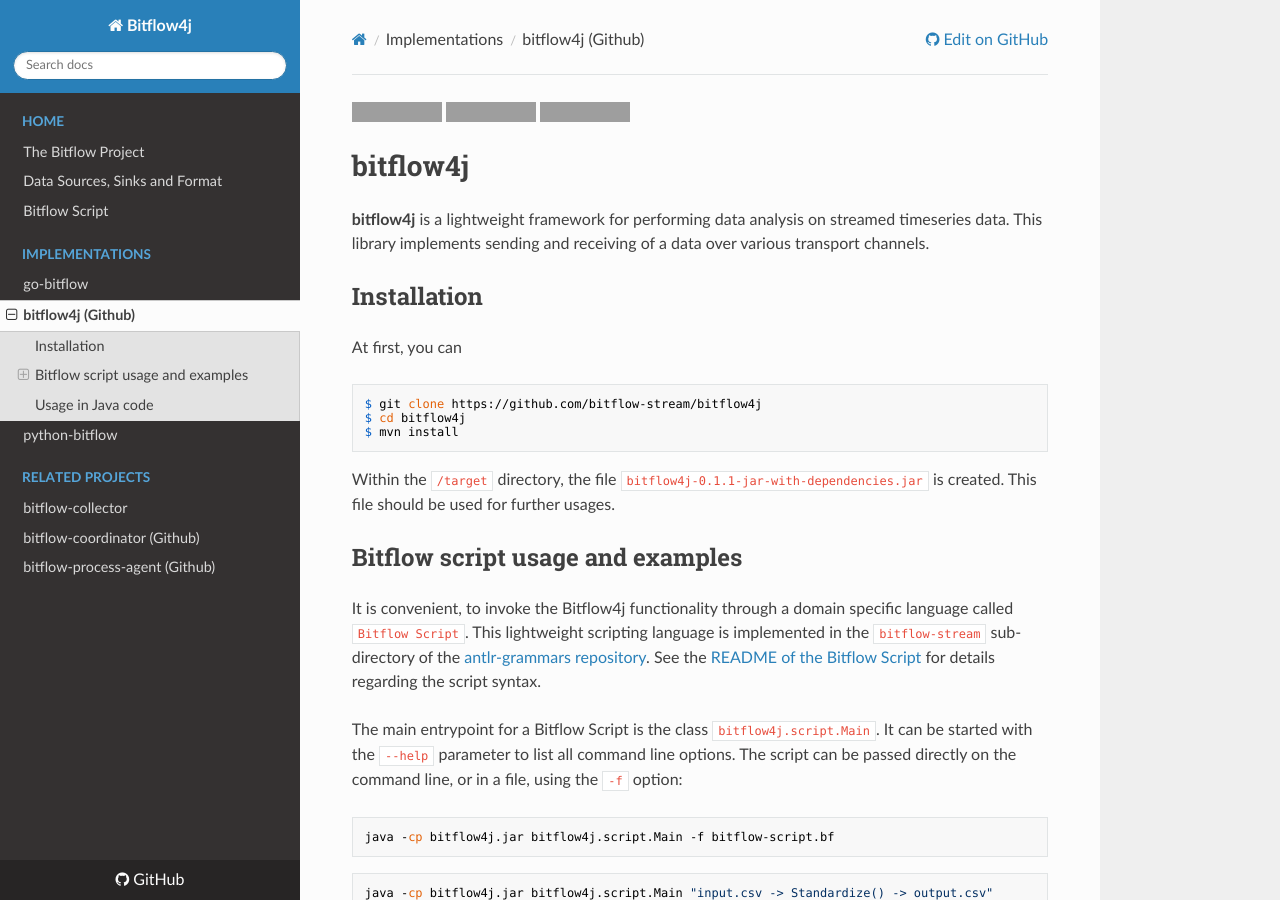
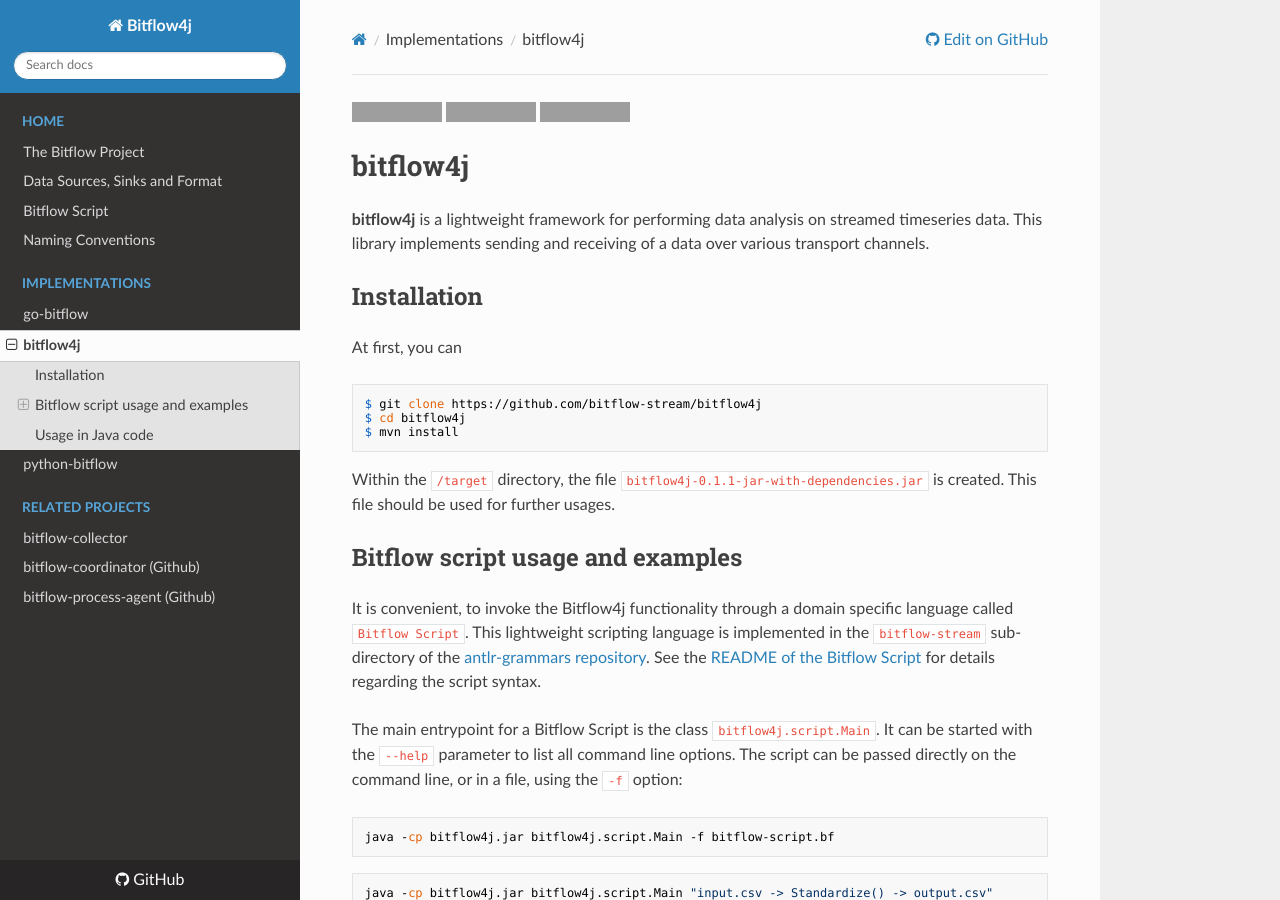
Before and after one commit to bitflow-stream/bitflow4j, an MkDocs documentation site: the page built from docs/index.md, in a window 1280 px wide and 900 px high. Built offline with MkDocs 1.6.1, drawn with Linux system fonts in a browser that asks for light colours; nearby versions of some CDN libraries; grey boxes are pictures that could not be loaded.

Commit message:
Updated mkdocs.yml

```diff
--- a/mkdocs.yml
+++ b/mkdocs.yml
@@ -1,26 +1,26 @@
-
-site_name: Bitflow4j
+markdown_extensions:
+- sane_lists
+- smarty
+- toc:
+    permalink: true
+nav:
+- Home:
+  - The Bitflow Project: https://bitflow.readthedocs.io/en/latest/
+  - Data Sources, Sinks and Format: https://bitflow.readthedocs.io/en/latest/data-format/
+  - Bitflow Script: https://bitflow.readthedocs.io/projects/bitflow-antlr-grammars/en/latest/bitflow-script/
+  - Naming Conventions: https://bitflow.readthedocs.io/en/latest/naming/
+- Implementations:
+  - go-bitflow: https://bitflow.readthedocs.io/projects/go-bitflow/en/latest/
+  - bitflow4j: index.md
+  - python-bitflow: https://bitflow.readthedocs.io/projects/python-bitflow/en/latest/
+- Related Projects:
+  - bitflow-collector: https://bitflow.readthedocs.io/projects/go-bitflow-collector/en/latest/
+  - bitflow-coordinator (Github): https://github.com/bitflow-stream/bitflow-coordinator
+  - bitflow-process-agent (Github): https://github.com/bitflow-stream/bitflow-process-agent
+plugins:
+- search
 repo_url: https://github.com/bitflow-stream/bitflow4j
 site_author: Florian Schmidt
 site_description: Bitflow4j Documentation
+site_name: Bitflow4j
 theme: readthedocs
-plugins:
-    - search
-markdown_extensions:
-    - sane_lists
-    - smarty
-    - toc:
-        permalink: True
-nav:
-    - Home:
-        - The Bitflow Project: "https://bitflow.readthedocs.io/en/latest/"
-        - Data Sources, Sinks and Format: "https://bitflow.readthedocs.io/en/latest/data-format/"
-        - Bitflow Script: "https://bitflow.readthedocs.io/projects/bitflow-antlr-grammars/en/latest/bitflow-script/"
-    - Implementations:
-        - go-bitflow: "https://github.com/bitflow-stream/go-bitflow"
-        - bitflow4j (Github): index.md
-        - python-bitflow: "https://bitflow.readthedocs.io/projects/python-bitflow/en/latest/"
-    - Related Projects:
-        - bitflow-collector: "https://bitflow.readthedocs.io/projects/go-bitflow-collector/en/latest/"
-        - bitflow-coordinator (Github): "https://github.com/bitflow-stream/bitflow-coordinator"
-        - bitflow-process-agent (Github): "https://github.com/bitflow-stream/bitflow-process-agent"
```
